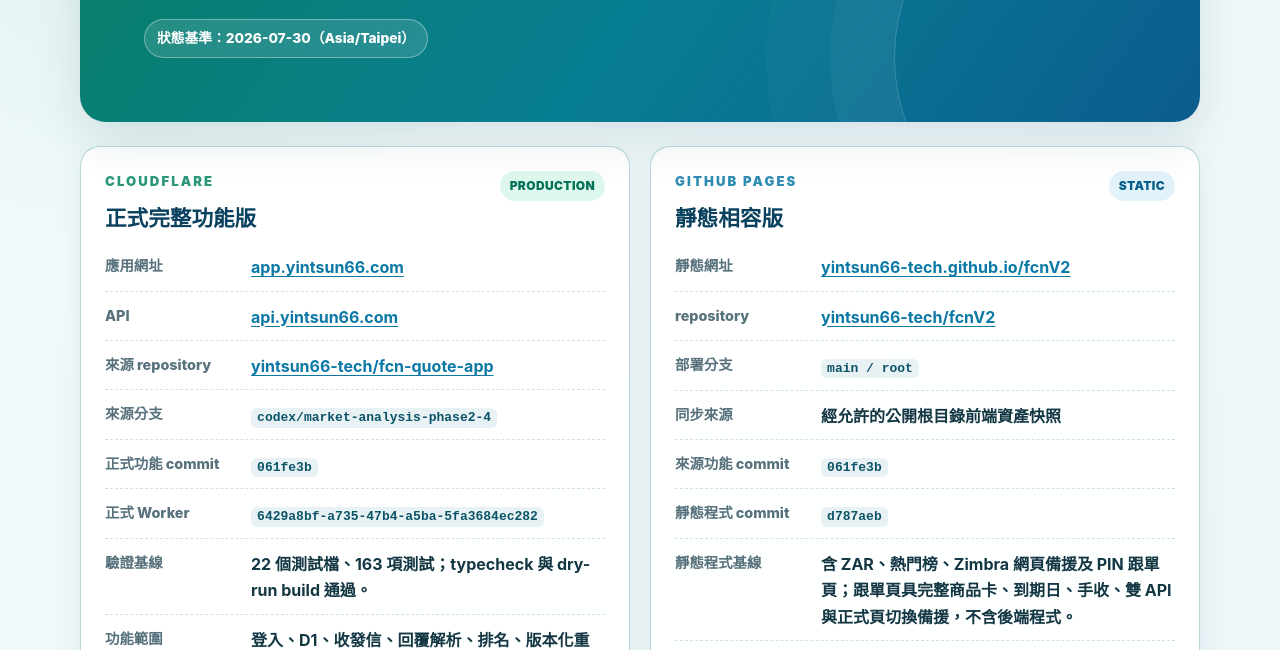
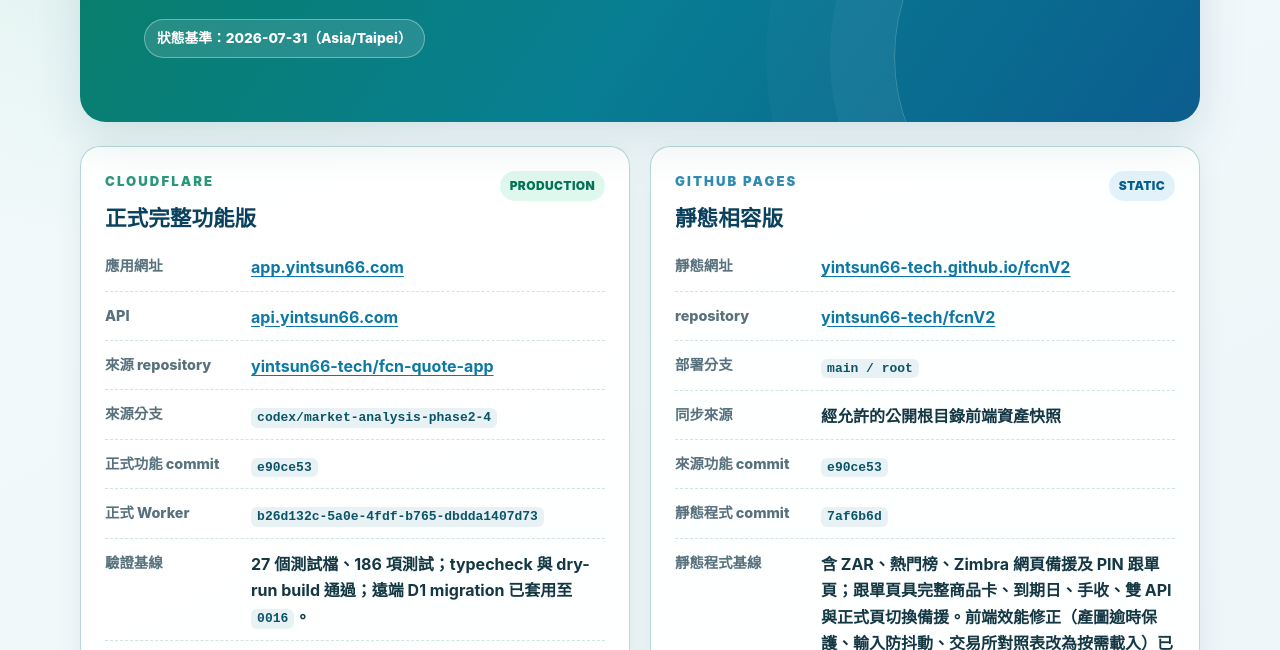
Before and after one commit to yintsun66-tech/fcn-quote-app, a plain HTML site: page version-status.html in a window 1280 px wide. Shown: the part 298-948 px from the top of the page. Drawn offline with Linux system fonts and the light colour scheme.

Commit message:
docs: update the version status and static release baseline for the perf rollout

```diff
--- a/version-status.html
+++ b/version-status.html
@@ -250,7 +250,7 @@
       <p class="eyebrow">FCN Quote App · Release Map</p>
       <h1>版本、分支與部署狀態</h1>
       <p>這個頁面區分完整 Cloudflare 正式版與 GitHub Pages 靜態相容版，避免把 repository、branch、commit 與實際上線環境混為一談。</p>
-      <span class="updated">狀態基準：2026-07-30（Asia/Taipei）</span>
+      <span class="updated">狀態基準：2026-07-31（Asia/Taipei）</span>
     </section>
 
     <section class="grid" aria-label="部署版本比較">
@@ -267,9 +267,9 @@
           <div><dt>API</dt><dd><a href="https://api.yintsun66.com/api/v1/health">api.yintsun66.com</a></dd></div>
           <div><dt>來源 repository</dt><dd><a href="https://github.com/yintsun66-tech/fcn-quote-app">yintsun66-tech/fcn-quote-app</a></dd></div>
           <div><dt>來源分支</dt><dd><code>codex/market-analysis-phase2-4</code></dd></div>
-          <div><dt>正式功能 commit</dt><dd><code>061fe3b</code></dd></div>
-          <div><dt>正式 Worker</dt><dd><code>6429a8bf-a735-47b4-a5ba-5fa3684ec282</code></dd></div>
-          <div><dt>驗證基線</dt><dd>22 個測試檔、163 項測試；typecheck 與 dry-run build 通過。</dd></div>
+          <div><dt>正式功能 commit</dt><dd><code>e90ce53</code></dd></div>
+          <div><dt>正式 Worker</dt><dd><code>b26d132c-5a0e-4fdf-b765-dbdda1407d73</code></dd></div>
+          <div><dt>驗證基線</dt><dd>27 個測試檔、186 項測試；typecheck 與 dry-run build 通過；遠端 D1 migration 已套用至 <code>0016</code>。</dd></div>
           <div><dt>功能範圍</dt><dd>登入、D1、收發信、回覆解析、排名、版本化重新排名、隨選報價圖、市場與風險分析，以及可自動到期的跟單公告。</dd></div>
         </dl>
       </article>
@@ -287,9 +287,9 @@
           <div><dt>repository</dt><dd><a href="https://github.com/yintsun66-tech/fcnV2">yintsun66-tech/fcnV2</a></dd></div>
           <div><dt>部署分支</dt><dd><code>main / root</code></dd></div>
           <div><dt>同步來源</dt><dd>經允許的公開根目錄前端資產快照</dd></div>
-          <div><dt>來源功能 commit</dt><dd><code>061fe3b</code></dd></div>
-          <div><dt>靜態程式 commit</dt><dd><code>d787aeb</code></dd></div>
-          <div><dt>靜態程式基線</dt><dd>含 ZAR、熱門榜、Zimbra 網頁備援及 PIN 跟單頁；跟單頁具完整商品卡、到期日、手收、雙 API 與正式頁切換備援，不含後端程式。</dd></div>
+          <div><dt>來源功能 commit</dt><dd><code>e90ce53</code></dd></div>
+          <div><dt>靜態程式 commit</dt><dd><code>7af6b6d</code></dd></div>
+          <div><dt>靜態程式基線</dt><dd>含 ZAR、熱門榜、Zimbra 網頁備援及 PIN 跟單頁；跟單頁具完整商品卡、到期日、手收、雙 API 與正式頁切換備援。前端效能修正（產圖逾時保護、輸入防抖動、交易所對照表改為按需載入）已包含在內，不含後端程式。</dd></div>
           <div><dt>用途</dt><dd>免登入的相容輸入頁、手動郵件流程、PIN 跟單頁、操作說明與版本狀態。</dd></div>
           <div><dt>不包含</dt><dd>Cloudflare Worker、D1、Queue、Email Worker、R2、Access 與後端 API。</dd></div>
         </dl>
```
Also changed, not shown: docs/static-release-readme.md (+3 -3 lines).
